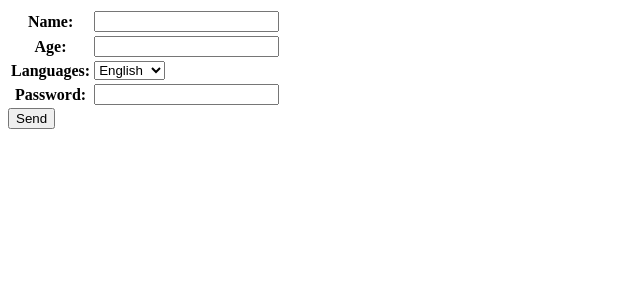
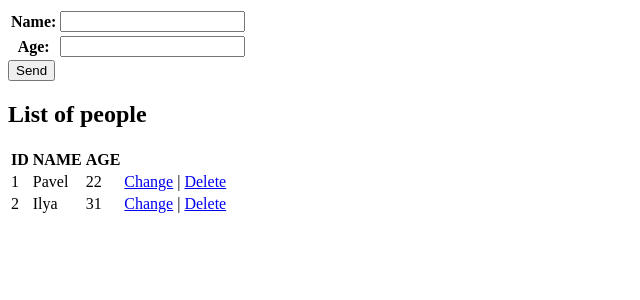
Before and after one commit to R1Sen007/FirstDjangoProject-pet_project-, a Django app: page / in a window 1280 px wide. Shown: the top 300 px of the page, without its empty margins (0-640 px from the left). Run offline with Django 4.2, Linux system fonts and the light colour scheme; data comes from the database, SQL or seed files in the repository; both versions use the stored data as it was after the commit.

Commit message:
Connect forms with database

```diff
--- a/HelloDjango/HelloDjango/urls.py
+++ b/HelloDjango/HelloDjango/urls.py
@@ -37,6 +37,9 @@ product_atribute = [
 
 urlpatterns = [
     path('', views.index),
+    path("create/", views.create),
+    path("edit/<int:id>/", views.edit),
+    path("delete/<int:id>/", views.delete),
     path("postuser/", views.postuser),
     path("user", views.user),
     path("products/<int:id>/", include(product_atribute)),
--- a/HelloDjango/hello/forms.py
+++ b/HelloDjango/hello/forms.py
@@ -3,5 +3,5 @@ from django import forms
 class UserForm(forms.Form):
     name = forms.CharField()
     age = forms.IntegerField()
-    languages = forms.ChoiceField(choices=((1, "English"), (2, "German"), (3, "French")))
-    password = forms.CharField(widget= forms.PasswordInput)
+    # languages = forms.ChoiceField(choices=((1, "English"), (2, "German"), (3, "French")))
+    # password = forms.CharField(widget= forms.PasswordInput)
--- a/HelloDjango/hello/templates/index3.html
+++ b/HelloDjango/hello/templates/index3.html
@@ -7,14 +7,26 @@
     <title>index3</title>
 </head>
 <body>
-    <form method="post">
-
+    <form method="post", action="create/">
         {% csrf_token %}
         <table>
             {{form}}
         </table>
-
         <input type="submit" value="Send">
     </form>
+    {% if people.count > 0 %}
+    <h2>List of people</h2>
+    <table>
+        <thead><th>ID</th><th>NAME</th><th>AGE</th></thead>
+        {% for person in people %}
+        <tr>
+            <td>{{person.id}}</td>
+            <td>{{person.name}}</td>
+            <td>{{person.age}}</td>
+            <td><a href="edit/{{person.id}}">Change</a> | <a href="delete/{{person.id}}">Delete</a></td>
+        </tr>
+        {% endfor %}
+    </table>
+    {% endif %}
 </body>
 </html>
--- a/HelloDjango/hello/views.py
+++ b/HelloDjango/hello/views.py
@@ -2,18 +2,63 @@ from django.shortcuts import render
 
 # Create your views here.
 
-from django.http import HttpResponse
+from django.http import HttpResponse, HttpResponseBadRequest, HttpResponseRedirect, HttpResponseNotFound
+from .models import Person
 from .forms import UserForm
 
 def index(request):
     # return HttpResponse("<h2>Main page</h2>")
     # return render(request, "index.html")
     # return render(request, "index2.html")
-    if request.method == "GET":
-        userform = UserForm()
-        return render(request, "index3.html", {"form" : userform})
-    elif request.method == "POST":
-        return postuser(request)
+    # if request.method == "GET":
+    #     userform = UserForm()
+    #     return render(request, "index3.html", {"form" : userform})
+    # elif request.method == "POST":
+    #     return postuser(request)
+
+    people = Person.objects.all()
+    userform = UserForm()
+    return render(request, "index3.html", {"form" : userform, "people" : people})
+
+def create(request):
+    if request.method == "POST":
+        userform = UserForm(request.POST)
+        if userform.is_valid():
+            person = Person()
+            person.name = userform.cleaned_data["name"]
+            person.age = userform.cleaned_data["age"]
+            person.save()
+            return HttpResponseRedirect("/")
+        else:
+            return HttpResponseBadRequest("Invalid data")
+    # else:
+    #     index(request)
+
+def edit(request, id):
+    try:
+        person = Person.objects.get(id = id)
+        if request.method == "POST":
+            userform = UserForm(request.POST)
+            if userform.is_valid():
+                person.name = userform.cleaned_data["name"]
+                person.age = userform.cleaned_data["age"]
+                person.save()
+                return HttpResponseRedirect("/")
+
+        else:
+            userform = UserForm(initial= {"name": person.name, "age": person.age})
+            return render(request, "edit.html", {"form": userform})
+    except Person.DoesNotExist:
+        return HttpResponseNotFound("Person not found")
+
+def delete(requst, id):
+    try:
+        person = Person.objects.get(id = id)
+        person.delete()
+        return HttpResponseRedirect("/")
+    except Person.DoesNotExist:
+        return HttpResponseNotFound("Person not found")
+
 
 
 def postuser(request):
```
Also changed, not shown: HelloDjango/hello/templates/edit.html (added, +16 -0 lines), HelloDjango/db.sqlite3.
